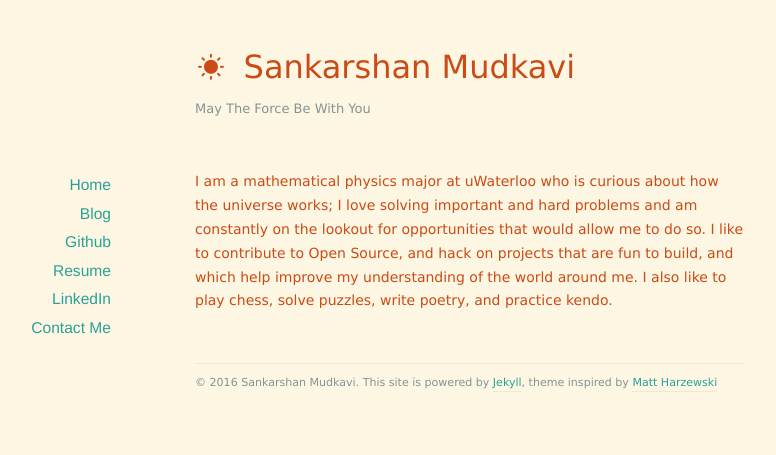
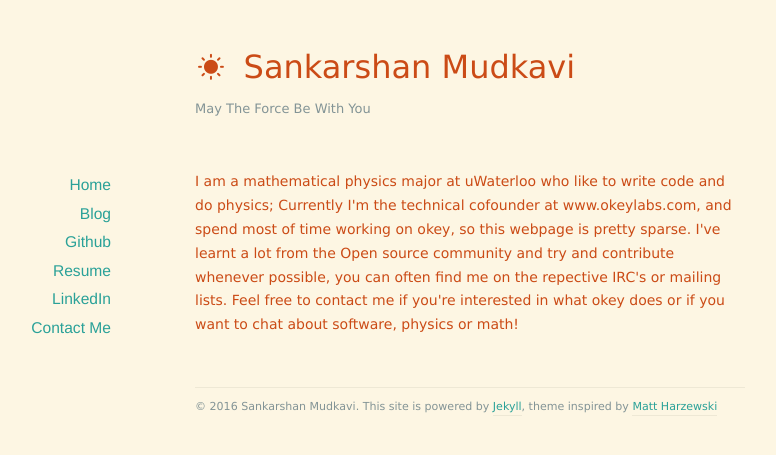
Before and after one commit to Sankarshan-Mudkavi/Sankarshan-Mudkavi.github.io, a Jekyll site: the page built from index.html, in a window 1280 px wide. Shown: the top 455 px of the page, without its empty margins (170-946 px from the left). Built offline with Jekyll 4.4.1, drawn with Linux system fonts in a browser that asks for light colours; nearby versions of some CDN libraries; Markdown is read by kramdown in place of the engine named in the settings; the list of posts is cut into pages by our own code.

Commit message:
Updated intro stub and resume

```diff
--- a/index.html
+++ b/index.html
@@ -3,6 +3,4 @@ layout: default
 title: Sankarshan Mudkavi
 ---
 
-<h3> I am a mathematical physics major at uWaterloo who is curious about how the universe works; I love solving important and hard problems and am constantly on the lookout for opportunities that would allow me to do so. I like to contribute to
-Open Source, and hack on projects that are fun to build, and which help improve my understanding of the world around me. I also like
-to play chess, solve puzzles, write poetry, and practice kendo.</h3>
+<h3> I am a mathematical physics major at uWaterloo who like to write code and do physics; Currently I'm the technical cofounder at www.okeylabs.com, and spend most of time working on okey, so this webpage is pretty sparse. I've learnt a lot from the Open source community and try and contribute whenever possible, you can often find me on the repective IRC's or mailing lists. Feel free to contact me if you're interested in what okey does or if you want to chat about software, physics or math!</h3>
```
Also changed, not shown: 1 other file.
